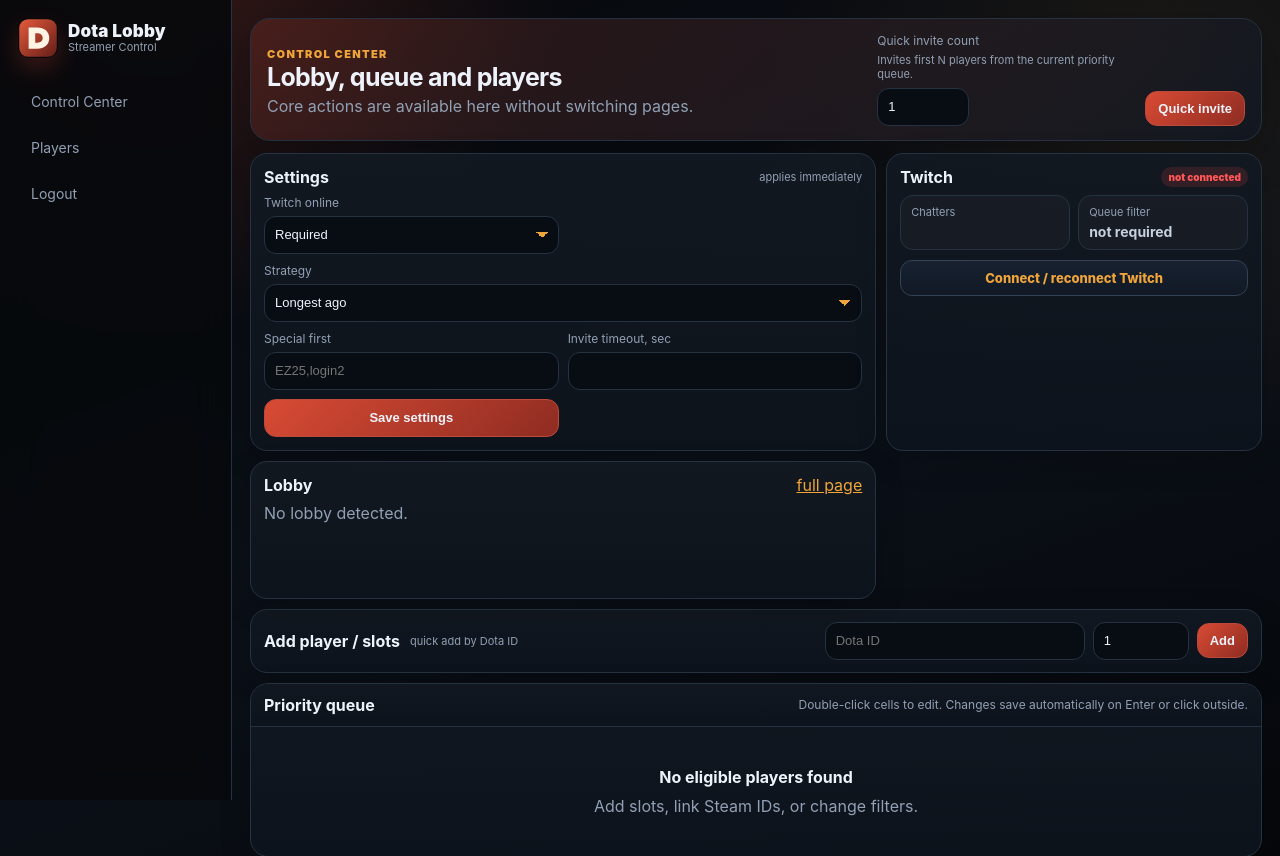
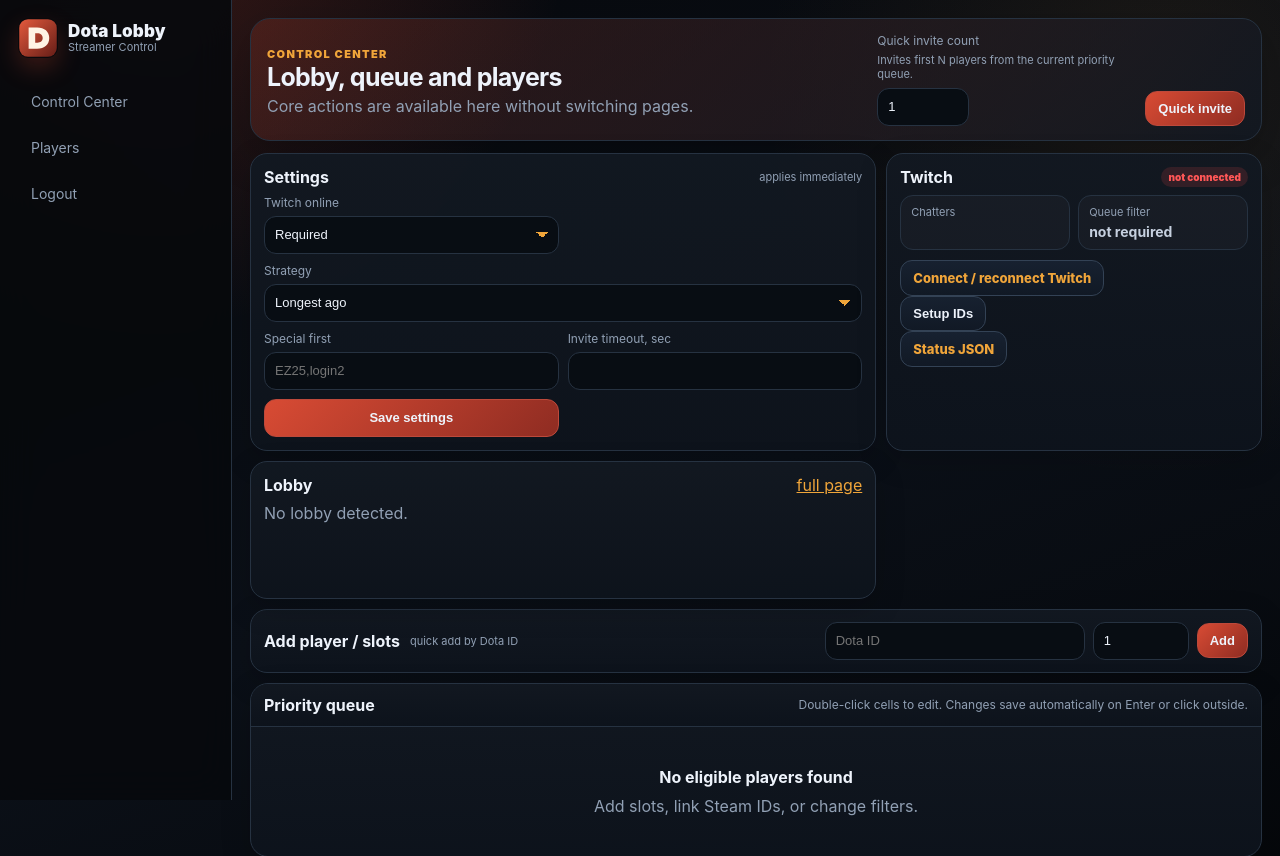
Before and after one commit to tyuh0611-cyber/dota-lobby-backend, a FastAPI app: template app/templates/dashboard.html in a window 1280 px wide. Shown: the top 856 px of the page. Run offline with FastAPI, Linux system fonts and the light colour scheme; the template is opened without the code that fills it, so the values that code supplies are empty; parts of the project's set-up code (start-up, migrations or seed data) failed here and were passed over.

Commit message:
Add Twitch setup controls to dashboard

```diff
--- a/app/templates/dashboard.html
+++ b/app/templates/dashboard.html
@@ -64,7 +64,14 @@
     {% if twitch_status.error %}
       <div class="alert compact-alert">{{ twitch_status.error }}</div>
     {% endif %}
-    <a class="btn" href="/twitch/connect">Connect / reconnect Twitch</a>
+    <div class="row-actions">
+      <a class="btn" href="/twitch/connect">Connect / reconnect Twitch</a>
+      <form method="post" action="/twitch/setup" data-confirm="Save Twitch broadcaster/moderator IDs from current token?">
+        <input type="hidden" name="return_to" value="/">
+        <button class="btn" type="submit">Setup IDs</button>
+      </form>
+      <a class="btn" href="/twitch/status" target="_blank">Status JSON</a>
+    </div>
   </div>
 
   <div class="panel control-panel lobby-panel">
```
